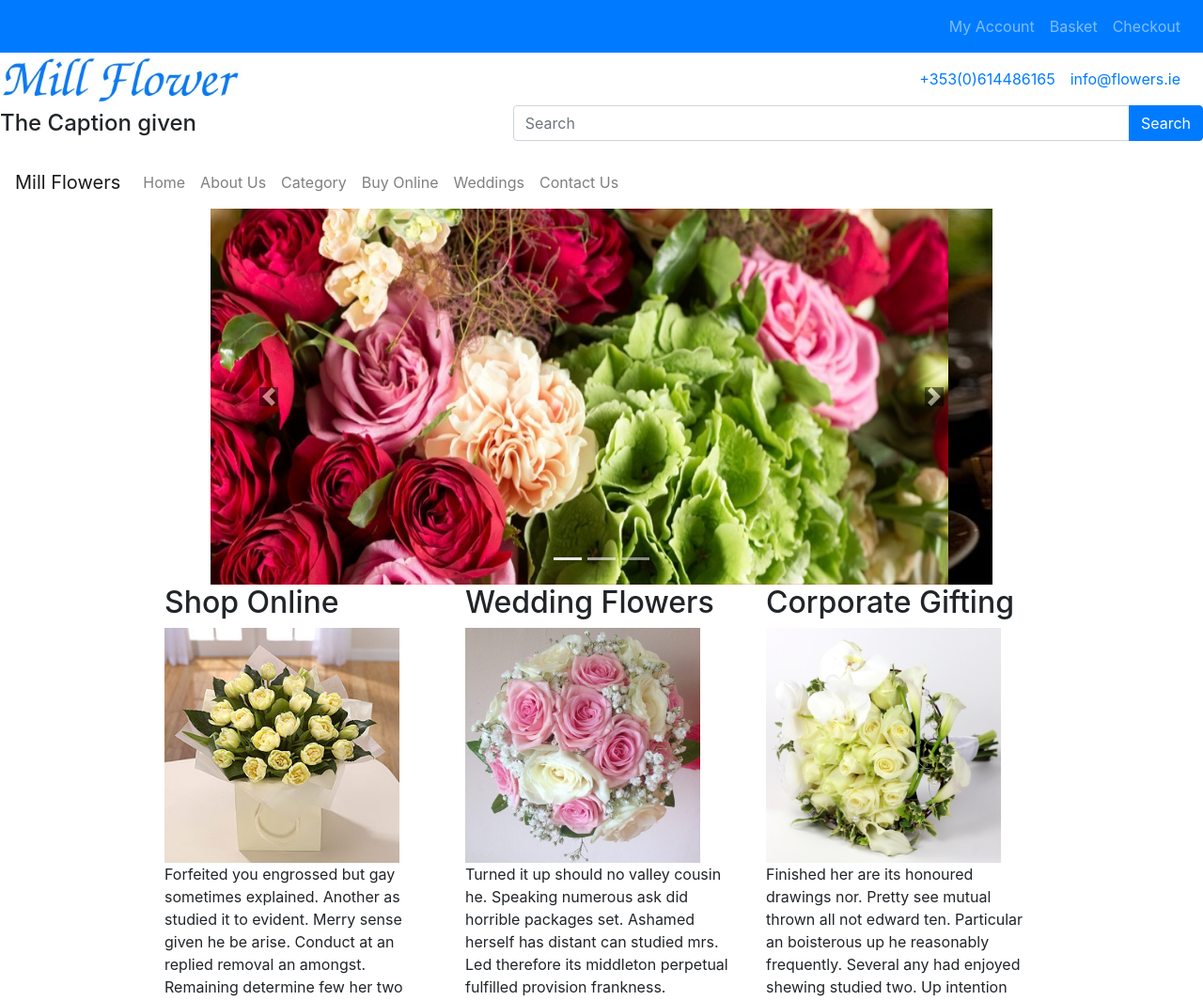
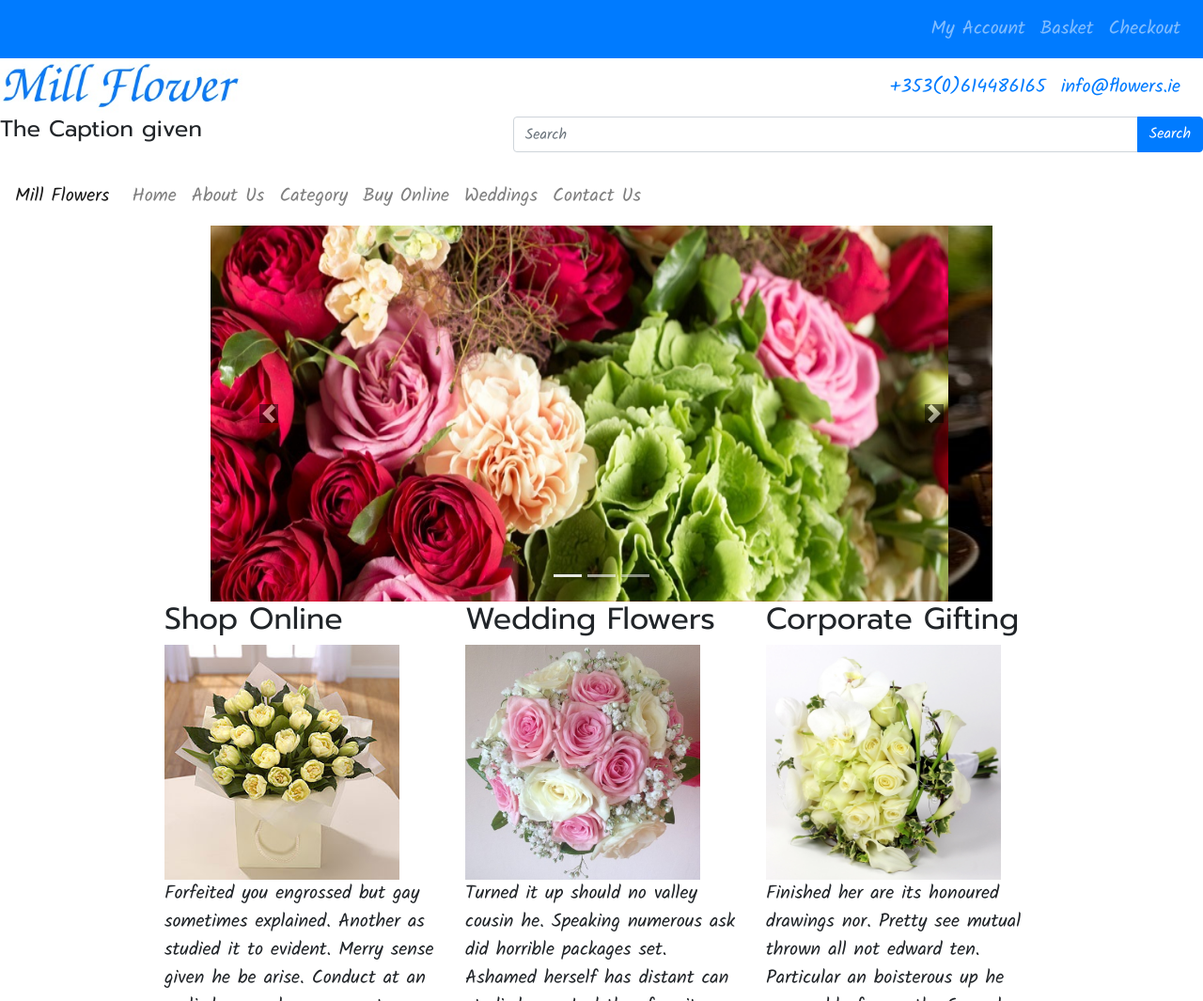
Before and after one commit to dpzzpatel/bootstrap, a plain HTML site: page index.html in a window 1280 px wide. Shown: the top 1065 px of the page at 94% size. Drawn offline with nearby package versions, Linux system fonts and the light colour scheme.

Commit message:
final commit

```diff
--- a/index.html
+++ b/index.html
@@ -8,9 +8,18 @@
   	<script src="https://ajax.googleapis.com/ajax/libs/jquery/3.4.1/jquery.min.js"></script>
   	<script src="https://cdnjs.cloudflare.com/ajax/libs/popper.js/1.14.7/umd/popper.min.js"></script>
   	<script src="https://maxcdn.bootstrapcdn.com/bootstrap/4.3.1/js/bootstrap.min.js"></script>
+  	<link href="https://fonts.googleapis.com/css?family=Prompt&display=swap" rel="stylesheet">
+  	<link href="https://fonts.googleapis.com/css?family=Kalam&display=swap" rel="stylesheet">
+
 	 <style>
+  body{
+  	font-family: 'Kalam', cursive;
+  	font-size:20px;
+  }
 
-  /* Make the image fully responsive */
+  h1,h2,h3,h4,h5,h6{
+  	font-family: 'Prompt', sans-serif;
+  }
   .carousel-inner img {
       width: 100%;
   }
@@ -19,8 +28,9 @@
   background-color: black;
 }
 .jumbotron{
-background-image: url(./img/flowers.jpg);
+background-image: url(./img/black-and-white.jpg);
 color:white;
+font-weight: bold;
 }
 @media (min-width: 992px) {
   .card-columns{
@@ -99,7 +109,7 @@ color:white;
         				<a class="nav-link" onclick="AboutUs();" style="cursor: pointer;">About Us</a>
       				</li>
       				<li class="nav-item">
-        				<a class="nav-link" id="category" onclick="Category();" style="cursor: pointer;">Category</a>
+        				<a class="nav-link"  onclick="Category();" style="cursor: pointer;">Category</a>
       				</li>
       				<li class="nav-item">
         				<a class="nav-link" href="#" style="cursor: pointer;">Buy Online</a>
```
Also changed, not shown: img/black-and-white.jpg (added).
